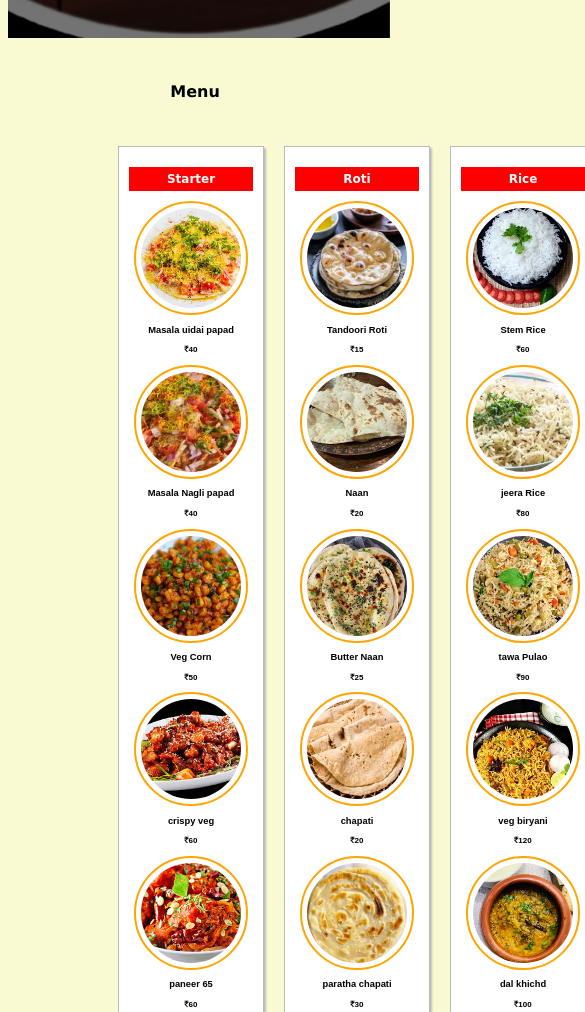
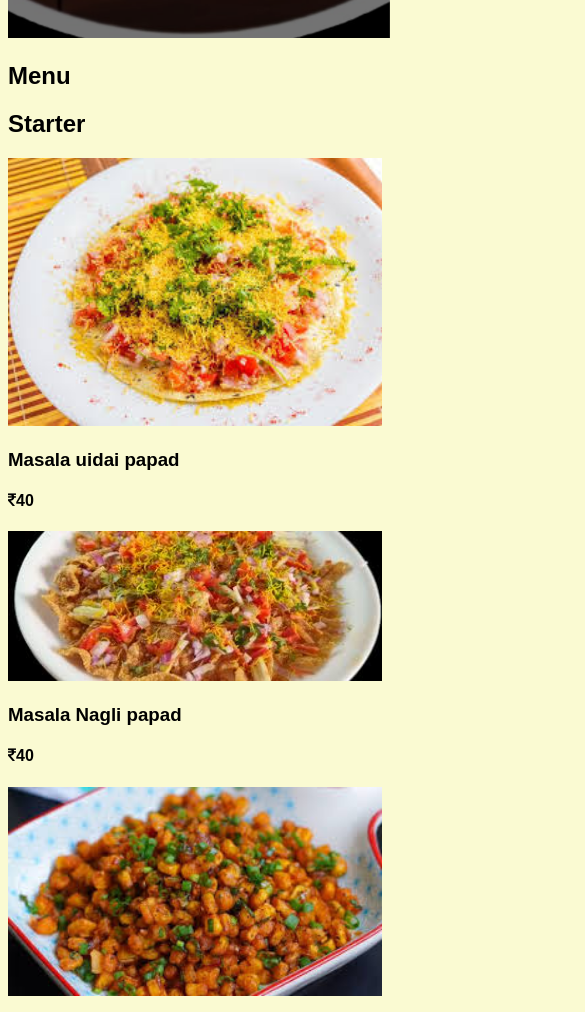
Before and after one commit to ankitamahajan2006/hotel, a plain HTML site: page index.html in a window 390 px wide. Shown: the part 806-1818 px from the top of the page, 585 px wide, since content can reach past the window. Drawn offline with Linux system fonts and the light colour scheme; a web font is replaced by a local one.

Commit message:
Add files via upload

```diff
--- a/Dadaji restaurant.css
+++ b/Dadaji restaurant.css
@@ -143,65 +143,32 @@ body{
     font-size: 95%;
     }
 }
-@media screen and (max-width: 400px){
-    html{
-        font-size: 50%;
+/* Mobile-First Media Queries */
+@media (max-width: 768px) {
+    #header nav {
+        flex-direction: column;
+        text-align: center;
+    }
+
+    #menu_row {
+        display: block;
+    }
+
+    .box img {
+        width: 100%;
+        height: auto;
+    }
+
+    #mobile_menu {
+        display: block;
+    }
+
+    #menu_col {
+        width: 100%;
+        margin-bottom: 20px;
+    }
+
+    #menu h1 {
+        font-size: 1.5rem;
     }
 }
-/*--Menu Section*/
-#manu{
-    padding: 25px 0 25px 0;
-}
-#section{
-    padding: 25px 0 25px 0;
-    text-align: center;
-    font-size: 2rem;
-    font-family: Verdana;
-}
-#menu_row{
-    display: flex;
-    padding: 0 100px 0 100px;
-}
-#menu_col{
-    box-shadow: 2px 2px 2px #bbb;
-    border: 1px solid #bbb;
-    background-color: #fff;
-    margin: 10px;
-    padding: 10px;
-    flex: 1;
-}
-#menu_col h2{
-    background-color: red;
-    color: #fff;
-    text-align: center;
-    padding: 5px;
-    font-family: cursive;
-}
-#image{
-    width: 100px;
-    height: 100px;
-    border-radius: 50%;
-    padding: 5px;
-    border: 2px solid orange;
-
-}
-#image img{
-    width: 100px;
-    height: 100px;
-    border-radius: 50%;
-    object-fit: cover;
-
-}
-h3{
-    text-align: center;
-}
-h4{
-    text-align: center;
-}
-.box{
-    display: flex;
-    flex-direction: column;
-    align-items: center;
-    text-align: center;
-    margin: 5px;
-}
--- a/index.html
+++ b/index.html
@@ -13,6 +13,11 @@
     <link rel="stylesheet" href="https://cdnjs.cloudflare.com/ajax/libs/font-awesome/4.7.0/css/font-awesome.css" integrity="sha512-5A8nwdMOWrSz20fDsjczgUidUBR8liPYU+WymTZP1lmY9G6Oc7HlZv156XqnsgNUzTyMefFTcsFH/tnJE/+xBg==" crossorigin="anonymous" referrerpolicy="no-referrer" />
     <!--CONNECT STYLE SHEET-->
     <link rel="stylesheet" type="text/css" href="Dadaji restaurant.css">
+    <meta name="viewport" content="width=device-width, initial-scale=1.0">
+
+    <link rel="stylesheet" href="https://cdnjs.cloudflare.com/ajax/libs/font-awesome/4.7.0/css/font-awesome.min.css">
+
+
 </head>
 <body>
     <!--MANEGEMENT SECTION START-->
```
